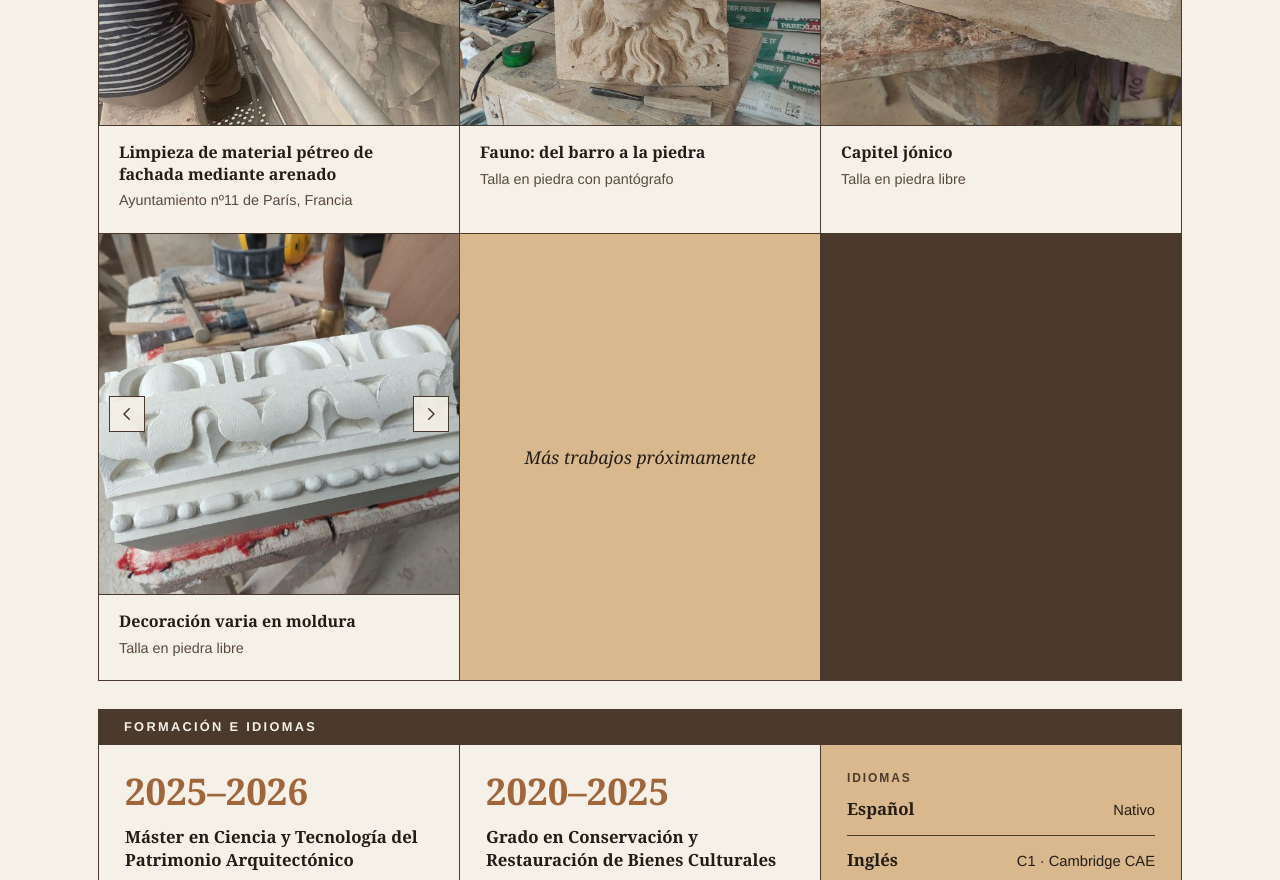
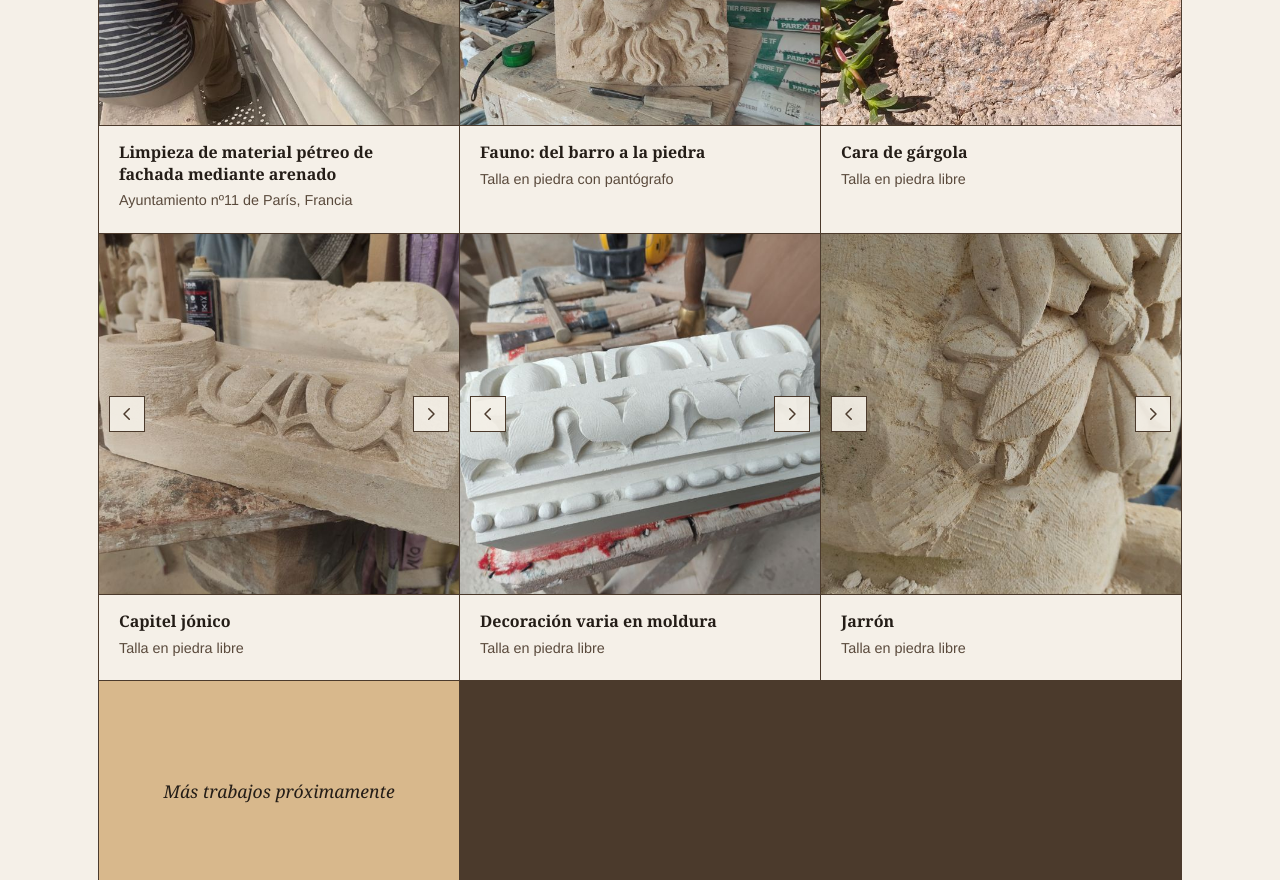
Before and after one commit to laurariverovico/laurariverovico.github.io, a plain HTML site: page index.html in a window 1280 px wide. Shown: the part 540-1420 px from the top of the page. Drawn offline with Linux system fonts and the light colour scheme.

Commit message:
nuevoscarruseles

```diff
--- a/index.html
+++ b/index.html
@@ -117,6 +117,23 @@
     <article class="obra">
       <div class="carrusel">
         <div class="pista">
+          <a class="foto" href="images/fulls/6.jpg" data-titulo="Cara de gárgola">
+            <img src="images/thumbs/6.jpg" alt="Cara de gárgola con orejas puntiagudas tallada en el extremo de un bloque de piedra, apoyado sobre una roca" loading="lazy">
+          </a>
+          <a class="foto" href="images/fulls/6b.jpg" data-titulo="Cara de gárgola: vista desde arriba">
+            <img src="images/thumbs/6b.jpg" alt="Cara de gárgola vista desde arriba, con los ojos, la nariz y las orejas tallados en el extremo del bloque de piedra" loading="lazy">
+          </a>
+        </div>
+      </div>
+      <div class="texto">
+        <h3>Cara de gárgola</h3>
+        <p>Talla en piedra libre</p>
+      </div>
+    </article>
+
+    <article class="obra">
+      <div class="carrusel">
+        <div class="pista">
           <a class="foto" href="images/fulls/4.jpg" data-titulo="Capitel jónico">
             <img src="images/thumbs/4.jpg" alt="Capitel jónico tallado en piedra sobre una mesa de trabajo" loading="lazy">
           </a>
@@ -162,6 +179,26 @@
       </div>
       <div class="texto">
         <h3>Decoración varia en moldura</h3>
+        <p>Talla en piedra libre</p>
+      </div>
+    </article>
+
+    <article class="obra">
+      <div class="carrusel">
+        <div class="pista">
+          <a class="foto" href="images/fulls/7.jpg" data-titulo="Jarrón: detalle de las hojas">
+            <img src="images/thumbs/7.jpg" alt="Detalle de hojas y frutos tallados en relieve sobre la superficie del jarrón de piedra" loading="lazy">
+          </a>
+          <a class="foto" href="images/fulls/7b.jpg" data-titulo="Jarrón: formas principales">
+            <img src="images/thumbs/7b.jpg" style="--pos:50% 40%" alt="Jarrón de piedra con las formas principales desbastadas y los trazos a lápiz, con las herramientas sobre el banco" loading="lazy">
+          </a>
+          <a class="foto" href="images/fulls/7c.jpg" data-titulo="Jarrón: forma base sobre el suelo">
+            <img src="images/thumbs/7c.jpg" alt="Jarrón de piedra liso, con su perfil ya definido, tumbado sobre un tablero de espuma blanca en el suelo" loading="lazy">
+          </a>
+        </div>
+      </div>
+      <div class="texto">
+        <h3>Jarrón</h3>
         <p>Talla en piedra libre</p>
       </div>
     </article>
```
Also changed, not shown: images/fulls/6.jpg (added), images/fulls/6b.jpg (added), images/fulls/7.jpg (added), images/fulls/7b.jpg (added), images/fulls/7c.jpg (added), images/thumbs/6.jpg (added), images/thumbs/6b.jpg (added), images/thumbs/7.jpg (added), images/thumbs/7b.jpg (added), images/thumbs/7c.jpg (added).
